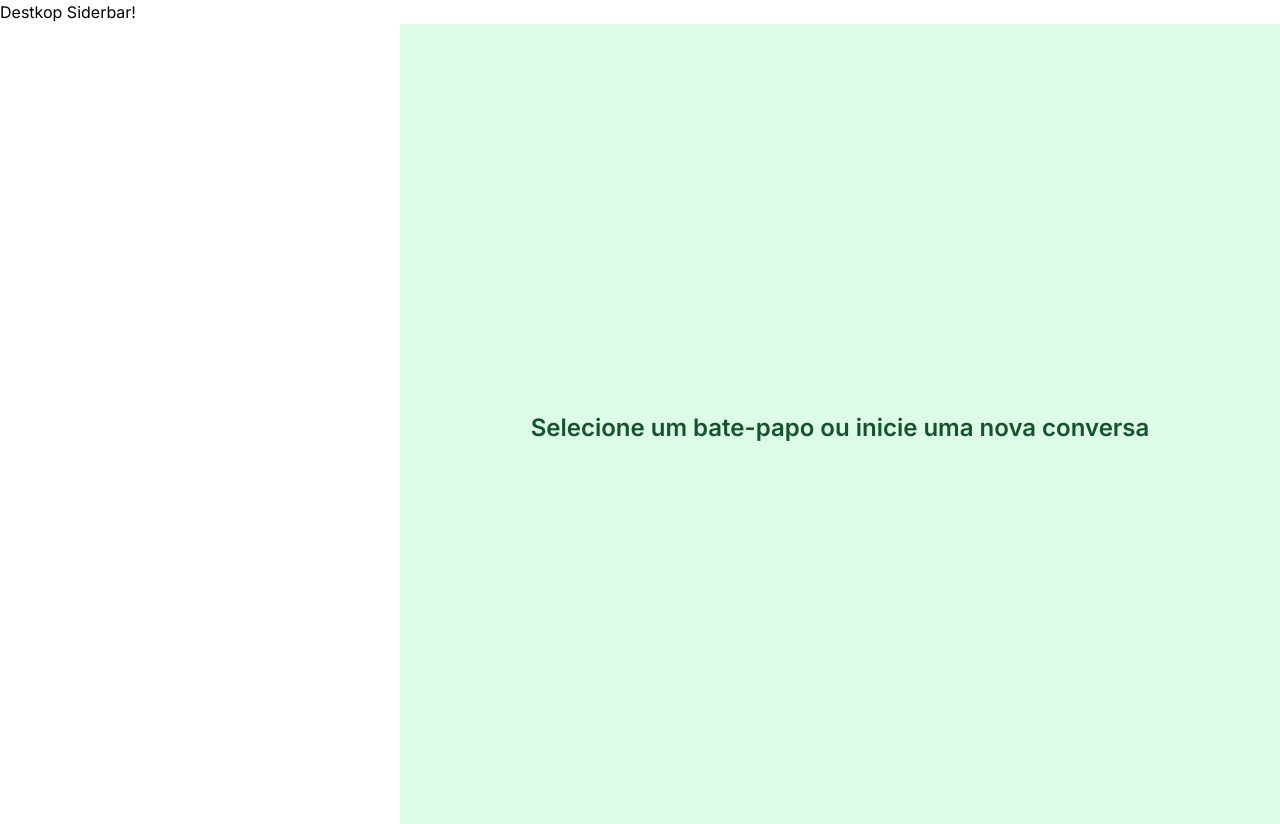
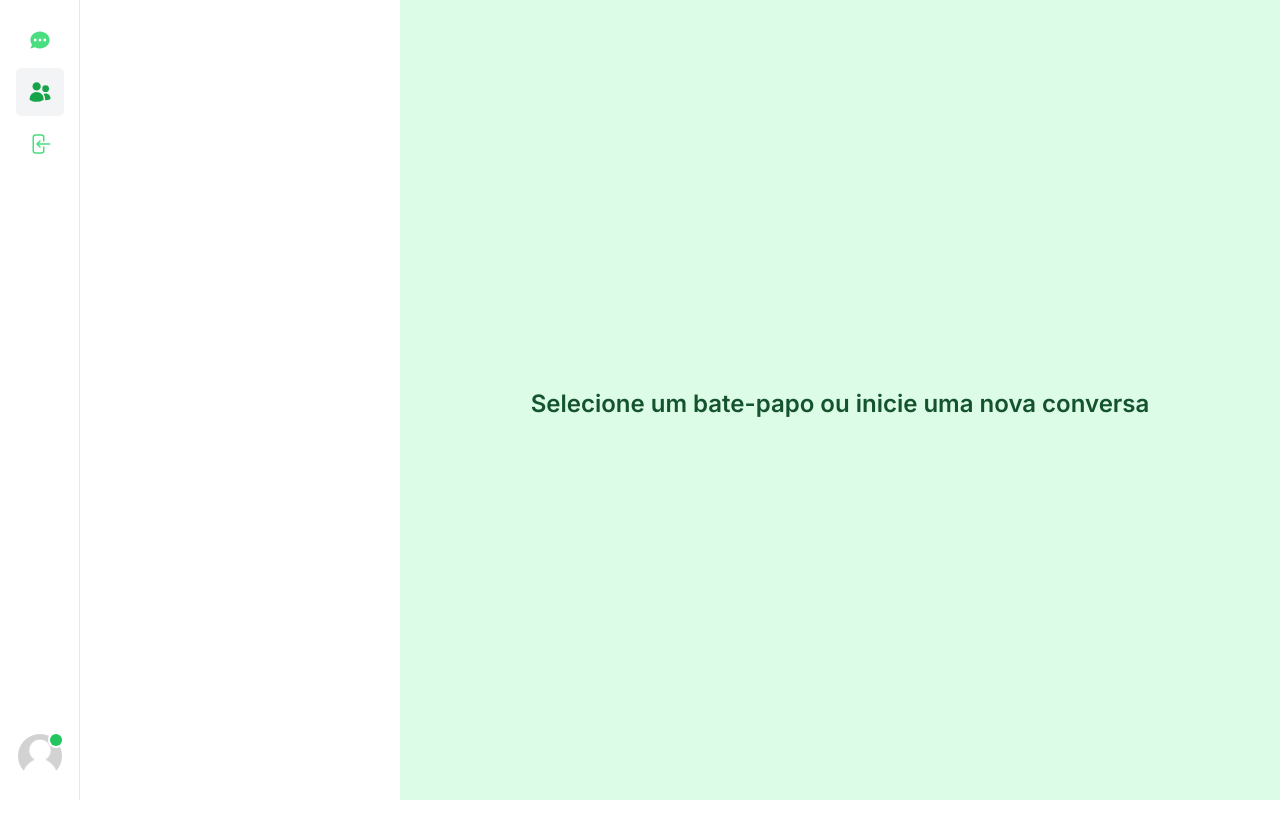
Before and after one commit to victorcsar/Custom-Messenger, a Next.js app: page /users in a window 1280 px wide. After the commit the page ends 800 px from the top, so only its background shows below. Built offline with nearby package versions, Linux system fonts and the light colour scheme; no server answers.

Commit message:
temp 2:59:00

```diff
--- /dev/null
+++ b/app/actions/getCurrentUser.ts
@@ -0,0 +1,28 @@
+import prisma from "@/app/libs/prismadb";
+import getSession from "./getSession";
+
+const getCurrentUser = async () => {
+  try {
+    const session = await getSession();
+
+    if (!session?.user?.email) {
+      return null;
+    }
+
+    const currentUser = await prisma.user.findUnique({
+      where: {
+        email: session.user.email as string
+      }
+    });
+
+    if (!currentUser) {
+      return null;
+    }
+
+    return currentUser;
+  } catch (error: any) {
+    return null;
+  }
+};
+
+export default getCurrentUser;
--- /dev/null
+++ b/app/actions/getSession.ts
@@ -0,0 +1,7 @@
+import { getServerSession } from "next-auth";
+
+import { authOptions } from "../api/auth/[...nextauth]/route";
+
+export default async function getSession() {
+    return await getServerSession(authOptions);
+}
--- /dev/null
+++ b/app/components/Avatar.tsx
@@ -0,0 +1,51 @@
+'use client';
+
+import { User } from "@prisma/client";
+
+import Image from "next/image";
+
+interface AvatarProps {
+  user?: User;
+};
+
+const Avatar: React.FC<AvatarProps> = ({ user }) => {
+
+  return (
+    <div className="relative">
+      <div className="
+        relative
+        inline-block
+        rounded-full
+        overflow-hidden
+        h-9
+        w-9
+        md:h-11
+        md:w-11
+      ">
+        <Image
+          fill
+          src={user?.image || '/images/placeholder.jpg'}
+          alt="Avatar"
+        />
+      </div>
+        <span
+          className="
+            absolute
+            block
+            rounded-full
+            bg-green-500
+            ring-2
+            ring-white
+            top-0
+            right-0
+            h-2
+            w-2
+            md:h-3
+            md:w-3
+          "
+        />
+    </div>
+  );
+}
+
+export default Avatar;
--- /dev/null
+++ b/app/components/sidebar/DesktopItem.tsx
@@ -0,0 +1,53 @@
+'use client'
+
+import clsx from "clsx";
+import Link from "next/link";
+
+interface DesktopItemProps{
+    label: string;
+    icon: any;
+    href: string;
+    onClick?: ()=> void;
+    active?: boolean;
+}
+
+const DesktopItem: React.FC<DesktopItemProps> = ({
+    label,
+    icon: Icon,
+    href,
+    onClick,
+    active
+}) => {
+    const handleClick=()=>{
+        if(onClick){
+            return onClick();
+        }
+    };
+    return (
+        <li onClick={handleClick}>
+            <Link
+                href={href}
+                className= {clsx(`
+                    group
+                    flex
+                    gap-x-3
+                    rounded-md
+                    p-3
+                    text-sm
+                    leading-6
+                    font-semibold
+                    text-green-400
+                    hover:text-green-600
+                    hover:bg-gray-100
+                `,
+                    active && 'bg-gray-100 text-green-600'
+                )}
+            >
+                <Icon className="h-6 w-6 shrink-0"/>
+                <span className="sr-only">{label}</span>
+            </Link>
+        </li>
+    );
+}
+
+export default DesktopItem;
--- a/app/components/sidebar/DesktopSidebar.tsx
+++ b/app/components/sidebar/DesktopSidebar.tsx
@@ -1,7 +1,89 @@
+'use client'
 
-const DesktopSidebar = () => {
+import useRoutes from "@/app/hooks/useRoutes";
+import { useState } from "react";
+import DesktopItem from "./DesktopItem";
+import { User } from "@prisma/client";
+import Avatar from "../Avatar";
+
+interface DesktopSidebarProps {
+    currentUser: User
+  }
+
+const DesktopSidebar: React.FC<DesktopSidebarProps> = ({
+    currentUser
+}) => {
+    const routes = useRoutes();
+    const [isOpen, setIsOpen] = useState(false);
     return(
-        <div>Destkop Siderbar!</div>
+        <div
+            className="
+                hidden
+                lg:fixed
+                lg:inset-y-0
+                lg:left-0
+                lg:z-40
+                lg:w-20
+                xl:px-6
+                lg:overflow-y-auto
+                lg:bg-white
+                lg:border-r-[1px]
+                lg:pb-4
+                lg:flex
+                lg:flex-col
+                justify-between
+            "
+        >
+            <nav
+                className="
+                    mt-4
+                    flex
+                    flex-col
+                    justify-between
+                "
+            >
+                <ul
+                    role="list"
+                    className="
+                      flex
+                      flex-col
+                      items-center
+                      space-y-1
+                    "
+                >
+                    {routes.map((item)=>(
+                        <DesktopItem
+                            key={item.label}
+                            href={item.href}
+                            label={item.label}
+                            icon={item.icon}
+                            active={item.active}
+                            onClick={item.onClick}
+                        />
+                    ))}
+                </ul>
+            </nav>
+            <nav
+                className="
+                    mt-4
+                    flex
+                    flex-col
+                    justify-between
+                    items-center
+                "
+            >
+                <div
+                    onClick={()=> setIsOpen(true)}
+                    className="
+                        cursor-pointer
+                        hover:opacity-75
+                        transition
+                    "
+                >
+                    <Avatar user={currentUser} />
+                </div>
+            </nav>
+        </div>
     );
 }
 
--- /dev/null
+++ b/app/components/sidebar/MobileFooter.tsx
@@ -0,0 +1,43 @@
+'use client';
+
+import useConversation from "@/app/hooks/useConversation";
+import useRoutes from "@/app/hooks/useRoutes";
+import MobileItem from "./MobileItem";
+
+const MobileFooter = () => {
+  const routes = useRoutes();
+  const { isOpen } = useConversation();
+
+  if (isOpen) {
+    return null;
+  }
+
+  return (
+    <div
+      className="
+        fixed
+        justify-between
+        w-full
+        bottom-0
+        z-40
+        flex
+        items-center
+        bg-white
+        border-t-[1px]
+        lg:hidden
+      "
+    >
+      {routes.map((route) => (
+        <MobileItem
+          key={route.href}
+          href={route.href}
+          active={route.active}
+          icon={route.icon}
+          onClick={route.onClick}
+        />
+      ))}
+    </div>
+   );
+}
+
+export default MobileFooter;
--- /dev/null
+++ b/app/components/sidebar/MobileItem.tsx
@@ -0,0 +1,49 @@
+import Link from "next/link";
+
+import clsx from "clsx";
+
+interface MobileItemProps {
+  href: string;
+  icon: any;
+  active?: boolean;
+  onClick?: () => void;
+}
+
+const MobileItem: React.FC<MobileItemProps> = ({
+  href,
+  icon: Icon,
+  active,
+  onClick
+}) => {
+  const handleClick = () => {
+    if (onClick) {
+      return onClick();
+    }
+  };
+
+  return (
+    <Link
+      onClick={handleClick}
+      href={href}
+      className={clsx(`
+        group
+        flex
+        gap-x-3
+        text-sm
+        leading-6
+        font-semibold
+        w-full
+        justify-center
+        p-4
+        text-green-400
+        hover:text-green-600
+        hover:bg-gray-100
+      `,
+        active && 'bg-gray-100 text-green-600',
+      )}>
+      <Icon className="h-6 w-6" />
+    </Link>
+   );
+}
+
+export default MobileItem;
--- a/app/components/sidebar/Sidebar.tsx
+++ b/app/components/sidebar/Sidebar.tsx
@@ -1,11 +1,15 @@
+import getCurrentUser from "@/app/actions/getCurrentUser";
 import DesktopSidebar from "./DesktopSidebar";
+import MobileFooter from "./MobileFooter";
 
 async function Sidebar({ children }: {
     children: React.ReactNode;
 }){
+    const currentUser = await getCurrentUser();
     return(
         <div className="h-full">
-            <DesktopSidebar />
+            <DesktopSidebar currentUser={currentUser!} />
+            <MobileFooter />
             <main className="lg:pl-20 h-full">
                 {children}
             </main>
--- a/app/hooks/useRoutes.ts
+++ b/app/hooks/useRoutes.ts
@@ -4,3 +4,33 @@ import { HiChat } from 'react-icons/hi';
 import { HiArrowLeftOnRectangle, HiUsers } from 'react-icons/hi2';
 import { signOut } from "next-auth/react";
 import useConversation from "./useConversation";
+
+const useRoutes = () => {
+    const pathname = usePathname();
+    const { conversationId } = useConversation();
+
+    const routes = useMemo(()=>[
+        {
+            label: 'Chat',
+            href: '/conversations',
+            icon: HiChat,
+            active: pathname === '/conversations' || !!conversationId
+        },
+        {
+            label: 'Users',
+            href: '/users',
+            icon: HiUsers,
+            active: pathname === '/users'
+        },
+        {
+            label: 'Logout',
+            href: '#',
+            onClick: () => signOut(),
+            icon: HiArrowLeftOnRectangle
+        }
+    ], [pathname, conversationId]);
+
+    return routes;
+}
+
+export default useRoutes;
--- a/next.config.mjs
+++ b/next.config.mjs
@@ -1,4 +1,17 @@
 /** @type {import('next').NextConfig} */
-const nextConfig = {};
+const nextConfig = {
+    experimental:{
+        swcPlugins: [
+            ["next-superjson-plugin", {}]
+        ]
+    },
+    images: {
+        domains: [
+          'res.cloudinary.com',
+          'avatars.githubusercontent.com',
+          'lh3.googleusercontent.com'
+        ]
+      }
+};
 
 export default nextConfig;
--- a/package.json
+++ b/package.json
@@ -17,6 +17,7 @@
     "clsx": "^2.1.0",
     "next": "14.1.4",
     "next-auth": "^4.24.7",
+    "next-superjson-plugin": "^0.5.10",
     "react": "^18",
     "react-dom": "^18",
     "react-hook-form": "^7.51.2",
```
Also changed, not shown: public/images/placeholder.jpg (added), 1 other file (tests, documents, lock files or other folders).
